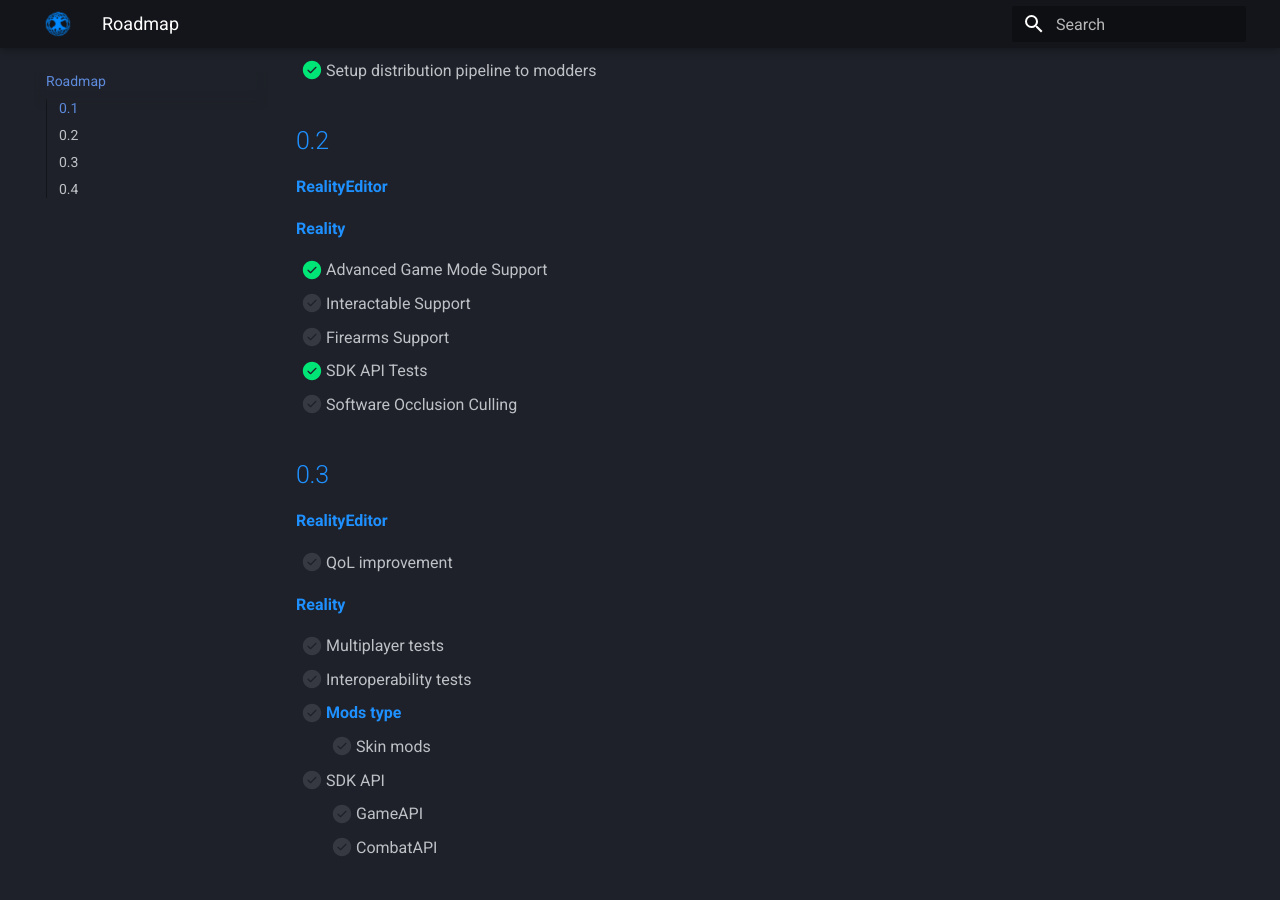
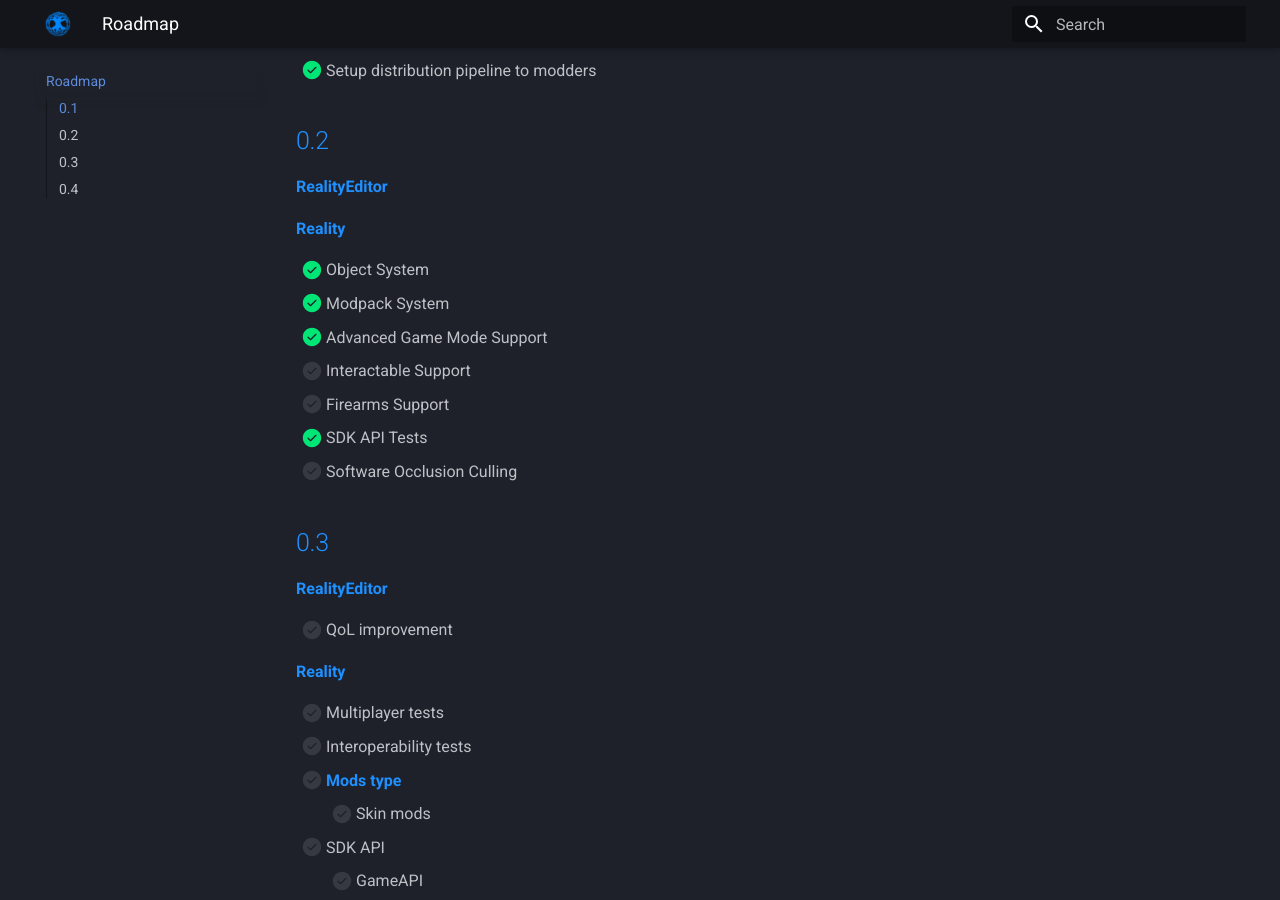
Before and after one commit to AtlasXRInc/RealitySDK-Documentation, an MkDocs documentation site: the page built from Documentation/Source/Roadmap.md, in a window 1280 px wide and 900 px high, scrolled down 832 px. Built offline with MkDocs 1.6.1 and Material for MkDocs 9.7.7, drawn with Linux system fonts in a browser that asks for light colours.

Commit message:
roadmap update

```diff
--- a/Documentation/Source/Roadmap.md
+++ b/Documentation/Source/Roadmap.md
@@ -31,6 +31,8 @@
 
 **Reality**
 
+- [x] Object System
+- [x] Modpack System
 - [x] Advanced Game Mode Support
 - [ ] Interactable Support
 - [ ] Firearms Support
```
